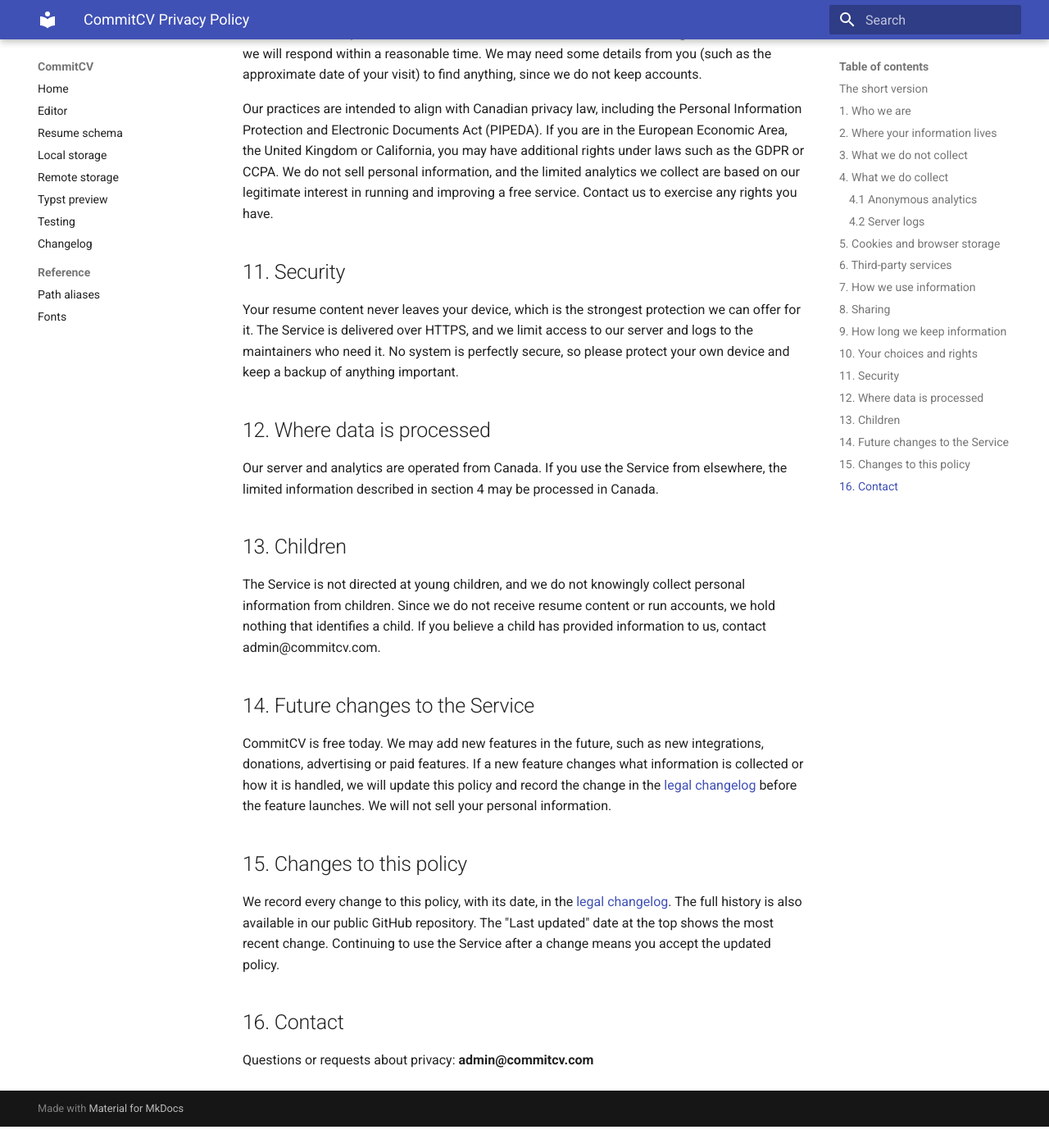
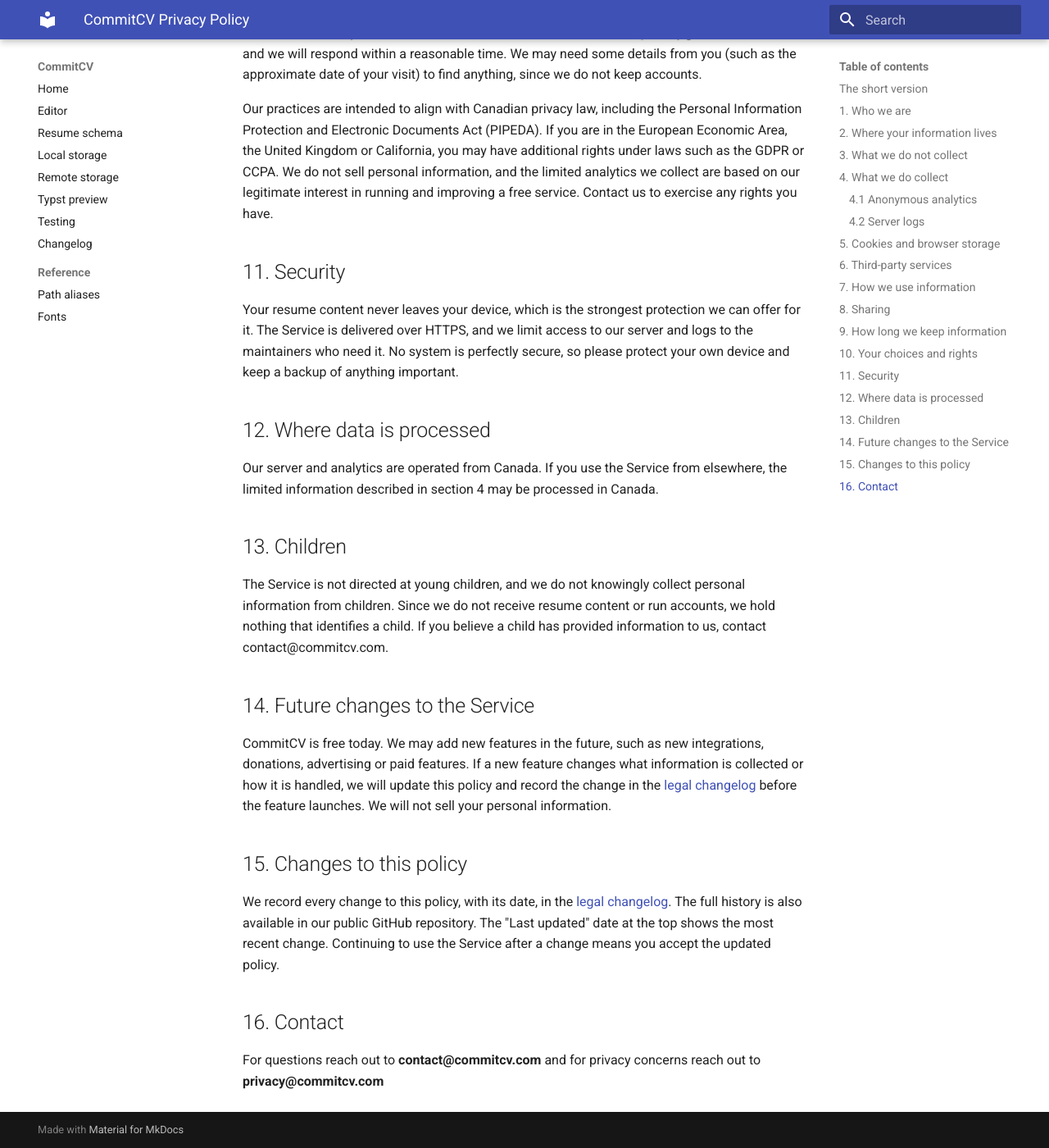
Before and after one commit to CommitCV/CommitCV, an MkDocs documentation site: the page built from docs/legal/privacy.md, in a window 1280 px wide and 1400 px high, scrolled down 5194 px. Shown: the whole window at 82% size. Built offline with MkDocs 1.6.1 and Material for MkDocs 9.7.7, drawn with Linux system fonts in a browser that asks for light colours; before the commit the page ends 6568 px from its top, so only the background shows below that; some of the changed text lies outside the part shown.

Commit message:
feat: update emails for users to reach to

```diff
--- a/docs/legal/privacy.md
+++ b/docs/legal/privacy.md
@@ -14,7 +14,7 @@ This policy explains what information CommitCV collects when you use the officia
 
 ## 1. Who we are
 
-CommitCV is operated by a group of maintainers ("CommitCV", "we", "us"). You can reach us at **admin@commitcv.com**.
+CommitCV is operated by a group of maintainers ("CommitCV", "we", "us"). You can reach us at **contact@commitcv.com**.
 
 CommitCV is open-source software. This policy applies only to the official instance at commitcv.com. It does not apply to forks, self-hosted copies, or other websites built from our code, which are run by other people and are not under our control.
 
@@ -138,7 +138,7 @@ Anonymous, aggregate statistics (for example, "resumes created this month") may
 
 Because your resume lives only in your browser, you are in control of it: you can edit, export or delete it at any time, and clearing your browser's site data removes it entirely.
 
-We hold very little information that can be linked to you. If you believe we hold personal information about you and want to access, correct or delete it, email **admin@commitcv.com** and we will respond within a reasonable time. We may need some details from you (such as the approximate date of your visit) to find anything, since we do not keep accounts.
+We hold very little information that can be linked to you. If you believe we hold personal information about you and want to access, correct or delete it, email **privacy@commitcv.com** and we will respond within a reasonable time. We may need some details from you (such as the approximate date of your visit) to find anything, since we do not keep accounts.
 
 Our practices are intended to align with Canadian privacy law, including the Personal Information Protection and Electronic Documents Act (PIPEDA). If you are in the European Economic Area, the United Kingdom or California, you may have additional rights under laws such as the GDPR or CCPA. We do not sell personal information, and the limited analytics we collect are based on our legitimate interest in running and improving a free service. Contact us to exercise any rights you have.
 
@@ -152,7 +152,7 @@ Our server and analytics are operated from Canada. If you use the Service from e
 
 ## 13. Children
 
-The Service is not directed at young children, and we do not knowingly collect personal information from children. Since we do not receive resume content or run accounts, we hold nothing that identifies a child. If you believe a child has provided information to us, contact admin@commitcv.com.
+The Service is not directed at young children, and we do not knowingly collect personal information from children. Since we do not receive resume content or run accounts, we hold nothing that identifies a child. If you believe a child has provided information to us, contact contact@commitcv.com.
 
 ## 14. Future changes to the Service
 
@@ -164,4 +164,4 @@ We record every change to this policy, with its date, in the [legal changelog](l
 
 ## 16. Contact
 
-Questions or requests about privacy: **admin@commitcv.com**
+For questions reach out to **contact@commitcv.com** and for privacy concerns reach out to **privacy@commitcv.com**
```
Also changed, not shown: docs/legal/terms.md (+1 -1 lines).
